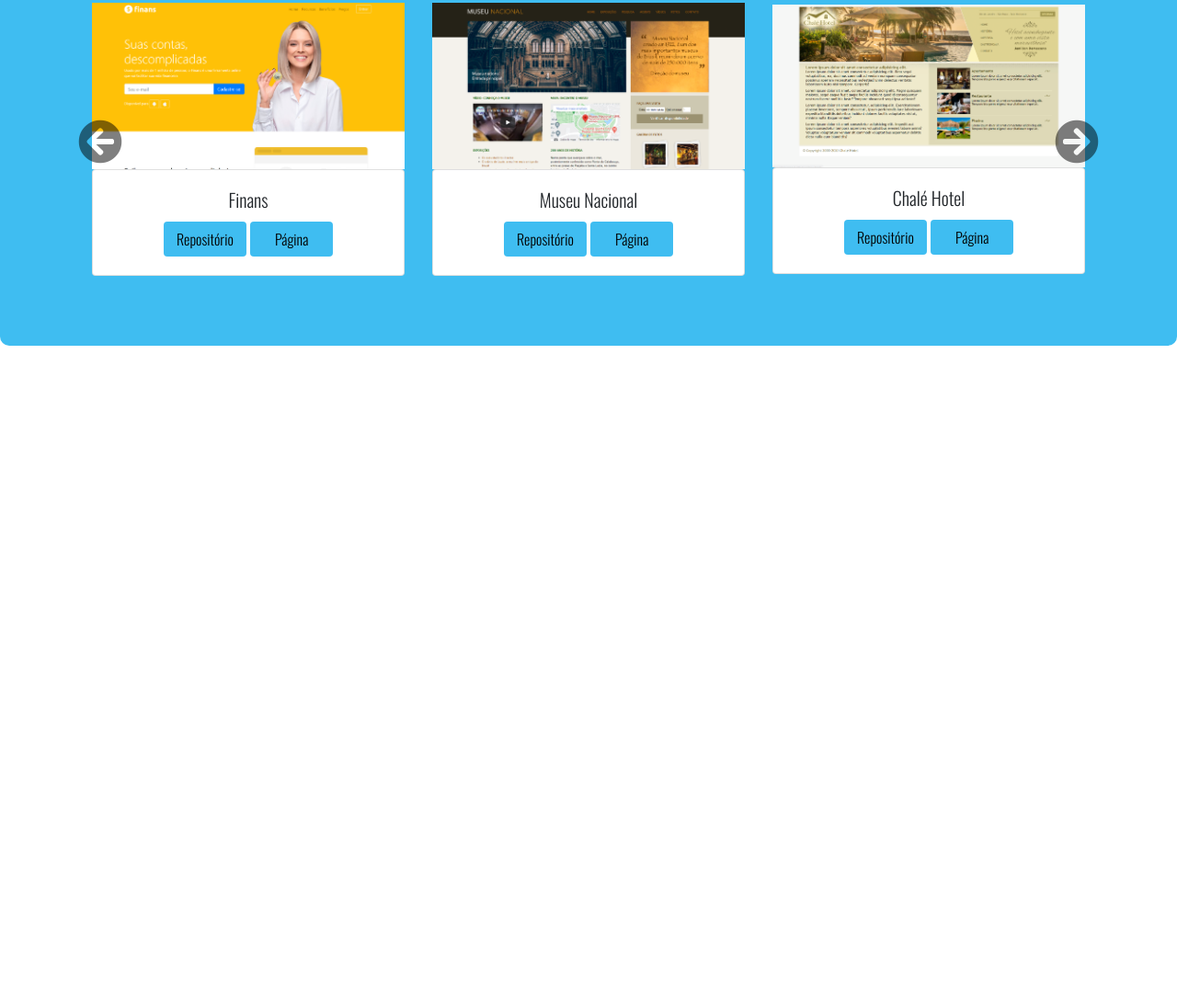
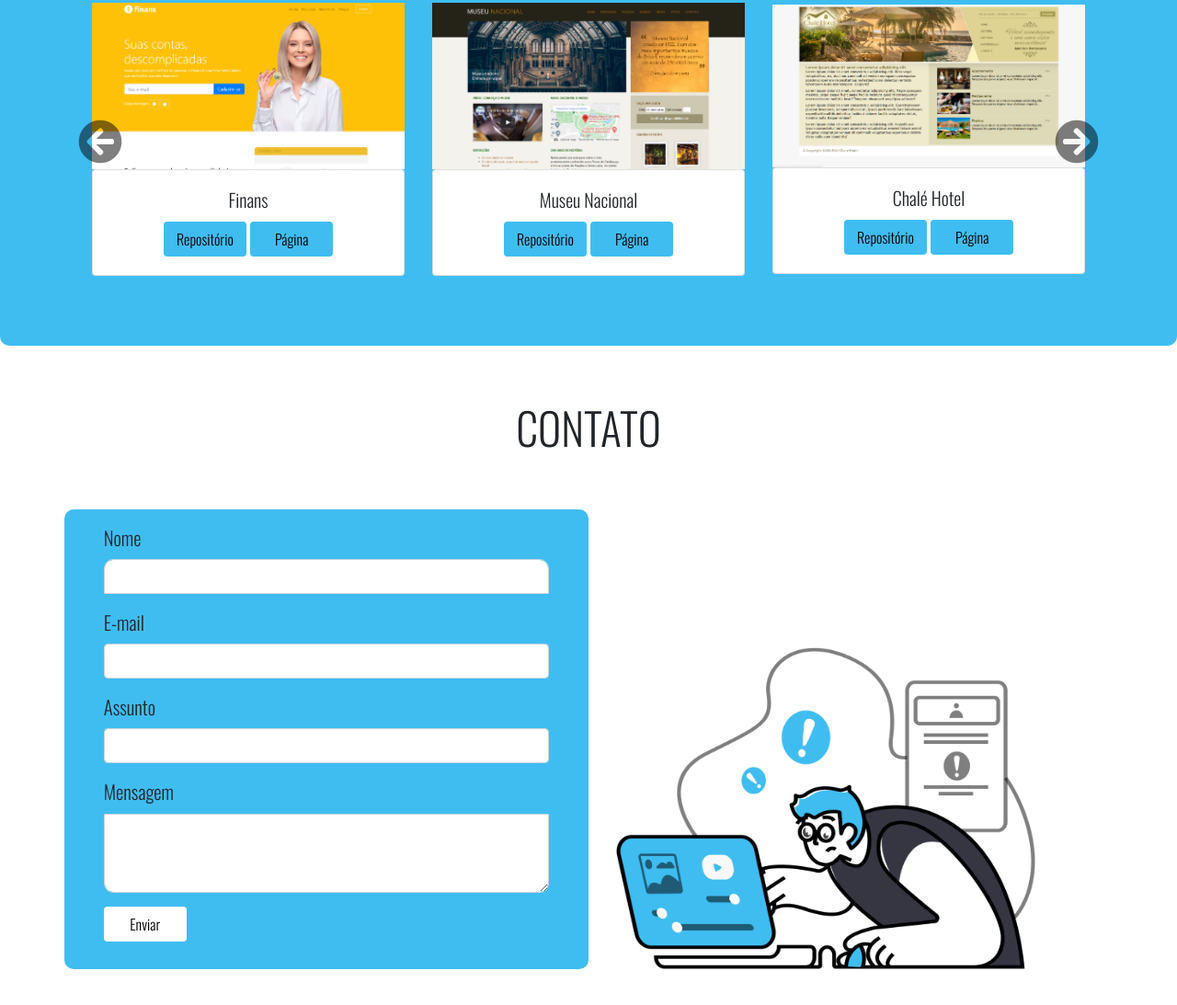
Before and after one commit to dgleyramos1/website-ramosdev, a plain HTML site: page index.html in a window 1280 px wide. Shown: the part 1709-2802 px from the top of the page at 92% size. Before the commit the page ends 2085 px from the top, so only its background shows below. Drawn offline with nearby package versions, Linux system fonts and the light colour scheme.

Commit message:
seção de contato adicionada

```diff
--- a/index.html
+++ b/index.html
@@ -252,6 +252,50 @@
     </section>
     <!--/fim da seção projetos-->
 
+    <!--seção contatos-->
+    <section id="contato">
+      <div class="container mb-5">
+        <div class="row">
+          <div class="col md-12 text-center">
+            <h2 style="font-size: 2.3em; margin-bottom: 60px; margin-top: 60px;">CONTATO</h2>
+          </div>
+        </div>
+        <div class="row">
+          <div class="col-md-6 col-sm-12 formDiv">
+            <form>
+              <div class="form-group">
+                <label for="nome">Nome</label>
+                <input style="border-radius: 10px 10px 0 0;" type="text" class="form-control" id="nome">
+              </div>
+
+              <div class="form-group">
+                <label for="email">E-mail</label>
+                <input type="text" class="form-control" id="email">
+              </div>
+
+              <div class="form-group">
+                <label for="assunto">Assunto</label>
+                <input type="text" class="form-control" id="assunto">
+              </div>
+
+              <div class="form-group">
+                <label for="mensagem">Mensagem</label>
+                <textarea style="border-radius: 0 0 10px 10px;" class="form-control" id="mensagem" rows="3"></textarea>
+              </div>
+
+              <div style="width: 85%; margin: 0 auto; margin-bottom: 30px;">
+                <button type="submit" class="btn botaoCard">Enviar</button>
+              </div>
+            </form>
+          </div>
+          <div class="col-md-6  d-sm-none d-md-block">
+            <img src="img/ilustração-contato.png" class="img-fluid imgContato" alt="ilustração contato">
+          </div>
+        </div>
+      </div>
+    </section>
+    <!--/fim da seção contatos-->
+
 
     <!-- JavaScript (Opcional) -->
     <!-- jQuery primeiro, depois Popper.js, depois Bootstrap JS -->
--- a/src/css/style.css
+++ b/src/css/style.css
@@ -155,6 +155,38 @@ header a:hover {
 }
 
 
+/*contato*/
+
+.formDiv {
+    background-color: #3FBDF1;
+    border-radius: 10px;
+}
+
+.form-group {
+    width: 85%;
+    margin: 0 auto;
+    margin-top: 15px;
+    margin-bottom: 15px;
+}
+
+.formDiv .botaoCard {
+    background-color: #fff;
+}
+
+.formDiv .botaoCard:hover {
+    background-color: #000;
+    color: #3FBDF1;
+}
+
+.imgContato {
+    width: 80%;
+    height: 70%;
+    position: absolute;
+    bottom: 0;
+    left: 30px;
+
+}
+
 
 
 
```
Also changed, not shown: img/ilustração-contato.png (added), 1 other file.
